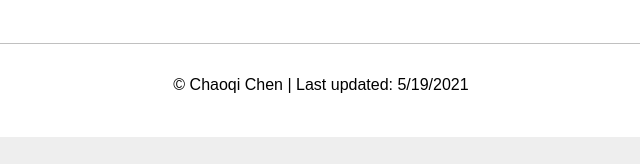
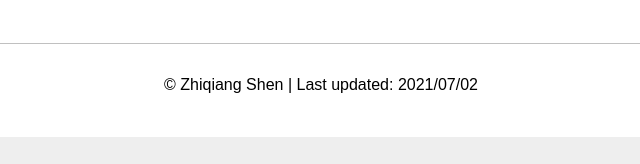
Before and after one commit to Senyh/Senyh.github.io, a plain HTML site: page index.html in a window 1280 px wide. Shown: the part 1349-1513 px from the top of the page, 319-959 px from the left. Drawn offline with Linux system fonts and the light colour scheme.

Commit message:
Update index.html

```diff
--- a/index.html
+++ b/index.html
@@ -130,7 +130,7 @@
 </div>
 	<p></p><center>
         <br>
-            © Chaoqi Chen | Last updated: 5/19/2021
+            © Zhiqiang Shen | Last updated: 2021/07/02
         </center><p></p>
 
 </b></b></b></div><b><b><b>
```
